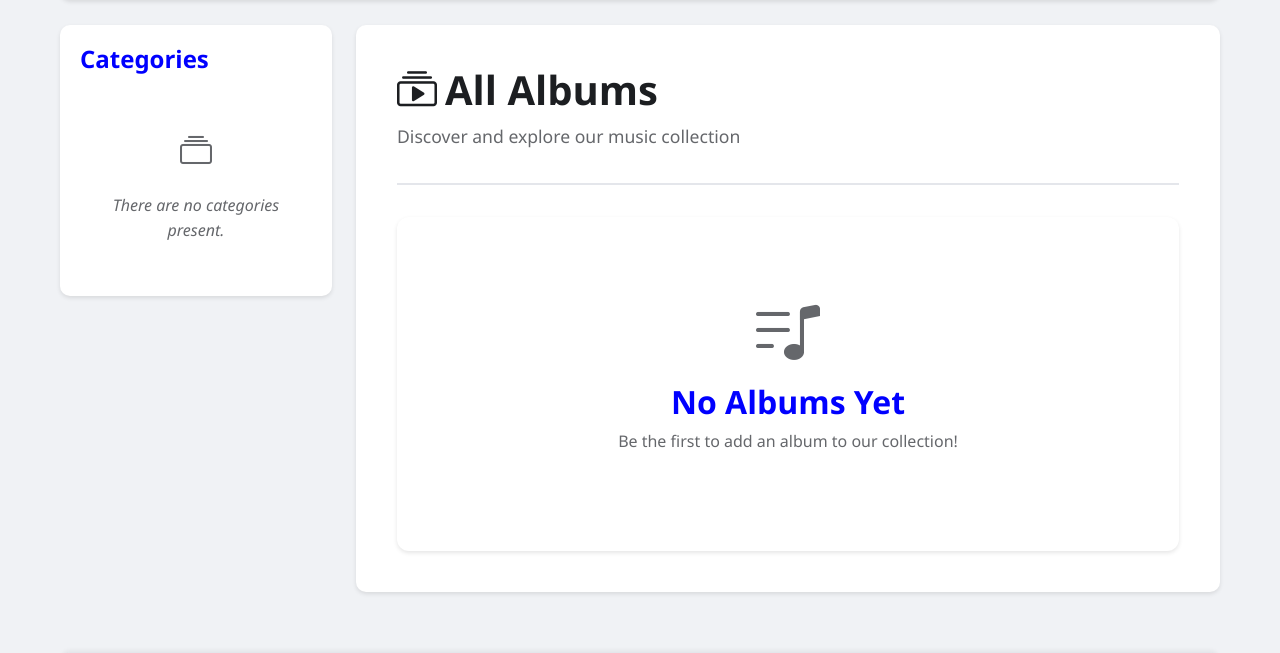
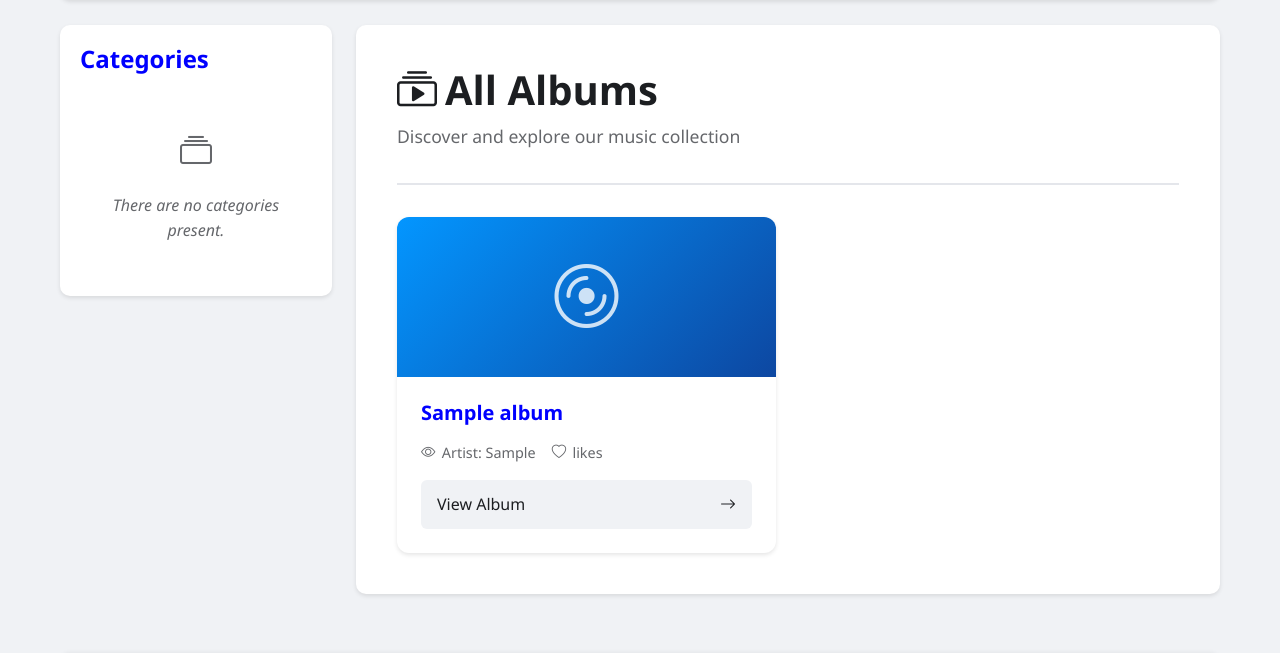
Before and after one commit to mahid-khan/DiscMonkey, a Django app: page /rango/all_albums in a window 1280 px wide. Shown: the part 104-757 px from the top of the page. Run offline with Django 3.2, Linux system fonts and the light colour scheme; tables that the repository leaves empty hold one stand-in row (values such as "Sample post"); some libraries are stand-ins or nearby versions.

Commit message:
Added All Albums page

```diff
--- a/rango/models.py
+++ b/rango/models.py
@@ -69,13 +69,16 @@ class UserProfile1(models.Model):
 
 class Album(models.Model):
 
-
+    slug = models.SlugField(unique=True,blank=True)
     albumName = models.CharField(max_length=255)
     artist = models.CharField(max_length=255)
     releaseDate = models.CharField(max_length=255)
     albumCover = models.ImageField(upload_to='albumCover/', default='default_cover.jpg')
 
-
+    def save(self, *args, **kwargs):
+        if not self.slug:
+            self.slug = slugify(self.albumName)
+            super(Album, self).save(*args, **kwargs)
 
 
 
--- a/rango/urls.py
+++ b/rango/urls.py
@@ -15,4 +15,5 @@ urlpatterns = [
     path('restricted/', views.restricted, name='restricted'),
     path('logout/', views.user_logout, name='logout'),
     path('all_albums', views.all_albums, name='all_albums'),
+    path('album/<slug:album_name_slug>/', views.album, name='album'),
 ]
--- a/rango/views.py
+++ b/rango/views.py
@@ -1,5 +1,5 @@
 from datetime import datetime
-from django.shortcuts import render, redirect
+from django.shortcuts import render, redirect, get_object_or_404
 from django.http import HttpResponse
 from rango.models import Category, Page, Album, Review
 from rango.forms import CategoryForm, PageForm, UserForm, UserProfileForm
@@ -24,7 +24,15 @@ def index(request):
 
 def all_albums(request):
     context_dict = {}
+    album_list = Album.objects.order_by('albumName')
+    context_dict['albums'] = album_list
     return render(request, 'rango/all_albums.html', context=context_dict)
+
+def album(request, album_name_slug):
+    context_dict = {}
+    album = get_object_or_404(Album, slug=album_name_slug)
+    context_dict['album'] = album
+    return render(request, 'rango/album.html', context=context_dict)
 
 def about(request):
     context_dict = {}
--- a/templates/rango/all_albums.html
+++ b/templates/rango/all_albums.html
@@ -24,27 +24,27 @@
             {% endif %}
         </div>
 
-        {% if categories %}
+        {% if albums %}
             <div class="albums-grid">
-                {% for category in categories %}
+                {% for album in albums %}
                     <div class="album-card">
                         <div class="album-cover">
                             <i class="bi bi-disc"></i>
                         </div>
                         <div class="album-info">
-                            <h3 class="album-title">{{ category.name }}</h3>
+                            <h3 class="album-title">{{ album.albumName }}</h3>
                             <div class="album-stats">
                                 <span class="stat">
                                     <i class="bi bi-eye"></i>
-                                    {{ category.views }} views
+                                    Artist: {{ album.artist }}
                                 </span>
                                 <span class="stat">
                                     <i class="bi bi-heart"></i>
                                     {{ category.likes }} likes
                                 </span>
                             </div>
-                            <a href="{% url 'rango:show_category' category.slug %}" class="view-album-btn">
-                                View Details
+                            <a href="{% url 'rango:album' album_name_slug=album.slug %}" class="view-album-btn">
+                                View Album
                                 <i class="bi bi-arrow-right"></i>
                             </a>
                         </div>
```
Also changed, not shown: templates/rango/album.html (added, +23 -0 lines), media/albumCover/BlurParklife.jpg (added), media/albumCover/BlurParklife_OKAXbz3.jpg (added), media/albumCover/mrBeanAlbum.jpg (added), media/albumCover/mrBeanAlbum_ZDX5rcO.jpg (added), media/profilePicture/drBob.jpg (added), media/profilePicture/drBob_a4EEZcY.jpg (added), media/profilePicture/paddyMcG.jpg (added), media/profilePicture/paddyMcG_qMd05f1.jpg (added), rango/migrations/0001_initial.py.
